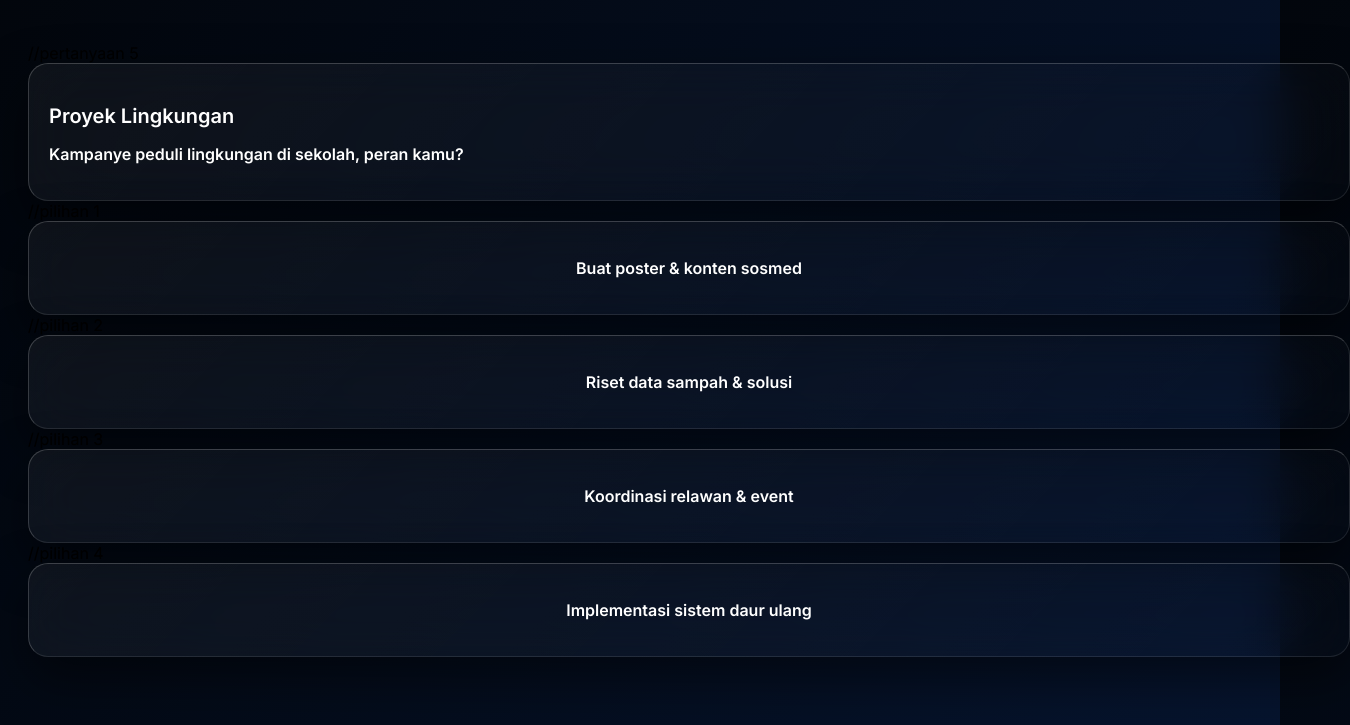
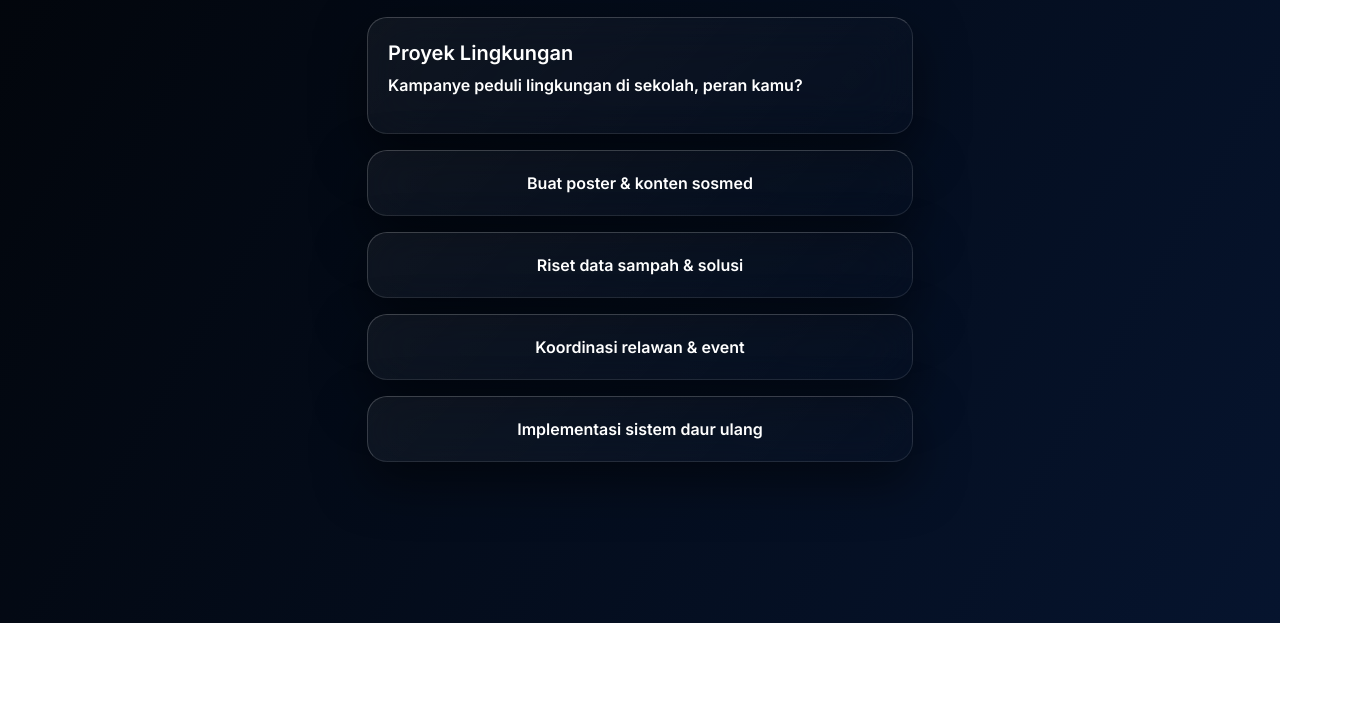
Before and after one commit to landecto25d-creator/PU-WEB, a plain HTML site: page page6.html in a window 1280 px wide. Shown: the part 177-902 px from the top of the page, 1350 px wide, since content can reach past the window. After the commit the page ends 800 px from the top, so only its background shows below. Drawn offline with nearby package versions, Linux system fonts and the light colour scheme.

Commit message:
old browser adjustment

```diff
--- a/page6.html
+++ b/page6.html
@@ -3,66 +3,84 @@
 <head>
     <meta charset="UTF-8">
     <meta name="viewport" content="width=device-width, initial-scale=1.0">
-    <title>Document</title>
-    <link rel = "stylesheet" href = "style.css">
+    <title>Career Quest - Page 6</title>
+    <!-- Bootstrap CSS -->
+    <link href="https://cdn.jsdelivr.net/npm/bootstrap@5.3.2/dist/css/bootstrap.min.css" rel="stylesheet">
+    <link rel="stylesheet" href="style.css">
     <link rel="preconnect" href="https://fonts.googleapis.com">
     <link rel="preconnect" href="https://fonts.gstatic.com" crossorigin>
     <link href="https://fonts.googleapis.com/css2?family=Inter:ital,opsz,wght@0,14..32,100..900;1,14..32,100..900&display=swap" rel="stylesheet">
-    <div class = "judul">
-        <p>Pertanyaan</p>
-    </div>
 </head>
-<body class = "main">
+<body class="main d-flex flex-column align-items-center">
     <a href="page5.html" class="btn-back">
             <svg width="24" height="24" viewBox="0 0 24 24" fill="none" xmlns="http://www.w3.org/2000/svg">
             <path d="M15 19L8 12L15 5" stroke="white" stroke-width="3" stroke-linecap="round" stroke-linejoin="round"/>
         </svg>
     </a>
 
-    //pertanyaan 5
-    <div class =  "container">
-        <div class = "textBox">
-            <p class = "boxTitle">Proyek Lingkungan</p>
+    <div class="judul mt-5">
+        <p>Pertanyaan</p>
+    </div>
+
+    <!-- Content Wrapper -->
+    <div class="container">
+        <!-- pertanyaan 5 -->
+        <div class="row justify-content-center mb-3">
+            <div class="col-12 col-md-8 col-lg-6">
+                <div class="textBox">
+                    <p class="boxTitle">Proyek Lingkungan</p>
                     <p>Kampanye peduli lingkungan di sekolah, peran kamu?</p>
                 </div>
             </div>
+        </div>
 
-    //pilihan 1
-    <div class = "container">
-        <a href = "page6.html">
-            <div class = "button">
-                <p class = "buttonText" id = "p1_pg6">Buat poster & konten sosmed</p>
+        <!-- pilihan 1 -->
+        <div class="row justify-content-center mb-3">
+            <div class="col-12 col-md-8 col-lg-6">
+                <a href="#" class="d-block text-decoration-none">
+                    <div class="button">
+                        <p class="buttonText m-0" id="p1_pg6">Buat poster & konten sosmed</p>
                     </div>
                 </a>
             </div>
+        </div>
 
-    //pilihan 2
-    <div class = "container">
-        <a href = "page6.html">
-            <div class = "button">
-                <p class = "buttonText" id = "p2_pg6">Riset data sampah & solusi</p>
+        <!-- pilihan 2 -->
+        <div class="row justify-content-center mb-3">
+            <div class="col-12 col-md-8 col-lg-6">
+                <a href="#" class="d-block text-decoration-none">
+                    <div class="button">
+                        <p class="buttonText m-0" id="p2_pg6">Riset data sampah & solusi</p>
                     </div>
                 </a>
             </div>
+        </div>
 
-    //pilihan 3
-    <div class = "container">
-        <a href = "page6.html">
-            <div class = "button">
-                <p class = "buttonText" id = "p3_pg6">Koordinasi relawan & event</p>
+        <!-- pilihan 3 -->
+        <div class="row justify-content-center mb-3">
+            <div class="col-12 col-md-8 col-lg-6">
+                <a href="#" class="d-block text-decoration-none">
+                    <div class="button">
+                        <p class="buttonText m-0" id="p3_pg6">Koordinasi relawan & event</p>
                     </div>
                 </a>
             </div>
+        </div>
 
-    //pilihan 4
-    <div class = "container">
-        <a href = "page6.html">
-            <div class = "button">
-                <p class = "buttonText" id = "p4_pg6">Implementasi sistem daur ulang</p>
+        <!-- pilihan 4 -->
+        <div class="row justify-content-center mb-3">
+            <div class="col-12 col-md-8 col-lg-6">
+                <a href="#" class="d-block text-decoration-none">
+                    <div class="button">
+                        <p class="buttonText m-0" id="p4_pg6">Implementasi sistem daur ulang</p>
                     </div>
                 </a>
             </div>
+        </div>
+    </div>
 
+    <!-- Bootstrap JS Bundle -->
+    <script src="https://cdn.jsdelivr.net/npm/bootstrap@5.3.2/dist/js/bootstrap.bundle.min.js"></script>
     <script src="script.js"></script>
 </body>
 </html>
--- a/style.css
+++ b/style.css
@@ -10,7 +10,6 @@ html, body {
     /* padding-top: 30px; */
     /* padding-bottom: 20px; */
     width: 100%;
-    min-height: 100vh;
     min-height: 100dvh;
     /* -webkit-text-size-adjust: 100%;  */
     /* text-size-adjust: 100%; */
@@ -19,7 +18,6 @@ html, body {
 
 .main {
     background: linear-gradient(120deg, #02050a 0%, #06142e 100%);
-    min-height: 100vh;
     min-height: 100dvh;
     font-family: "Inter", sans-serif;
     font-optical-sizing: auto;
```
Also changed, not shown: index.html (+1 -0 lines), page5.html (+48 -30 lines). Lines whose indentation alone changed are shown as unchanged.
